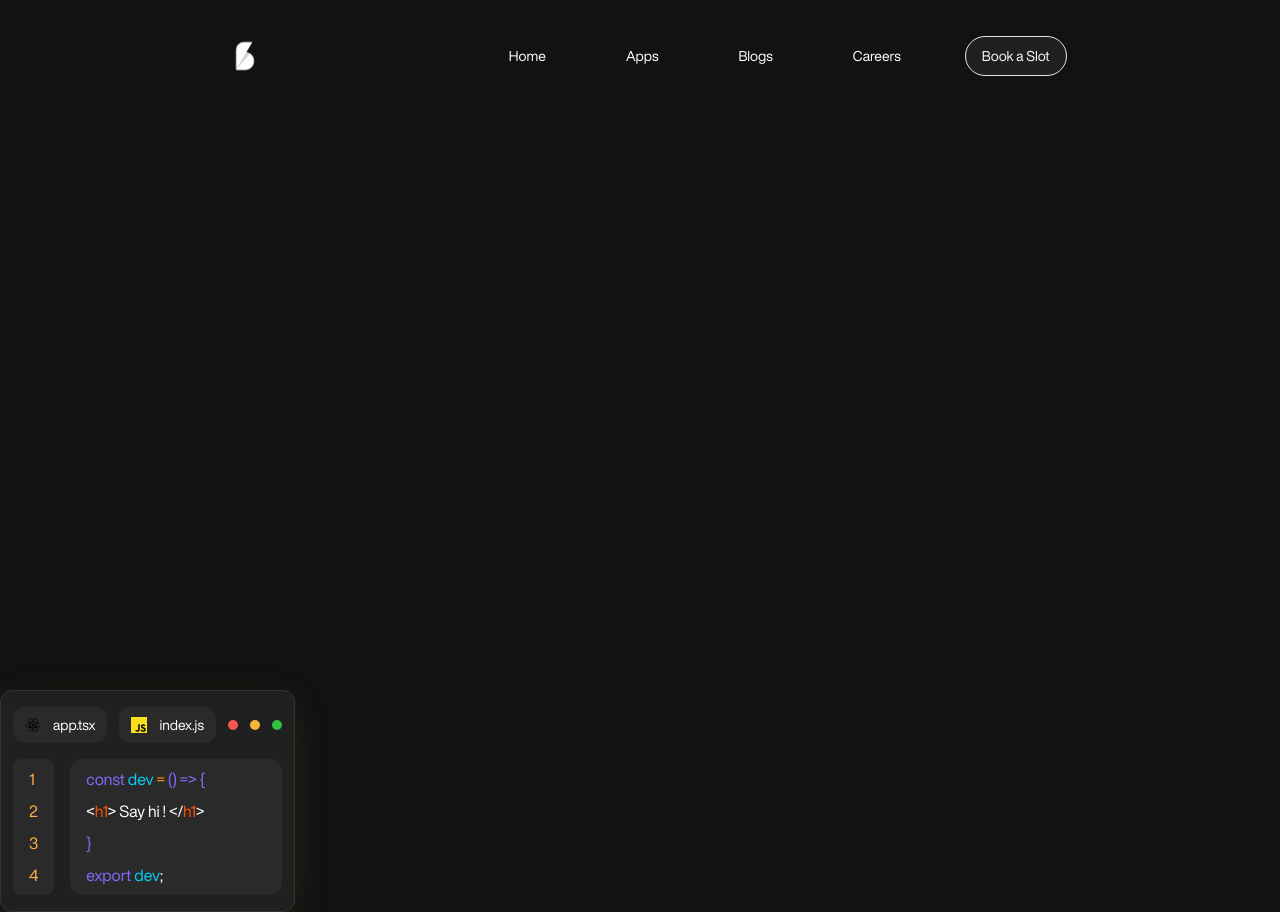
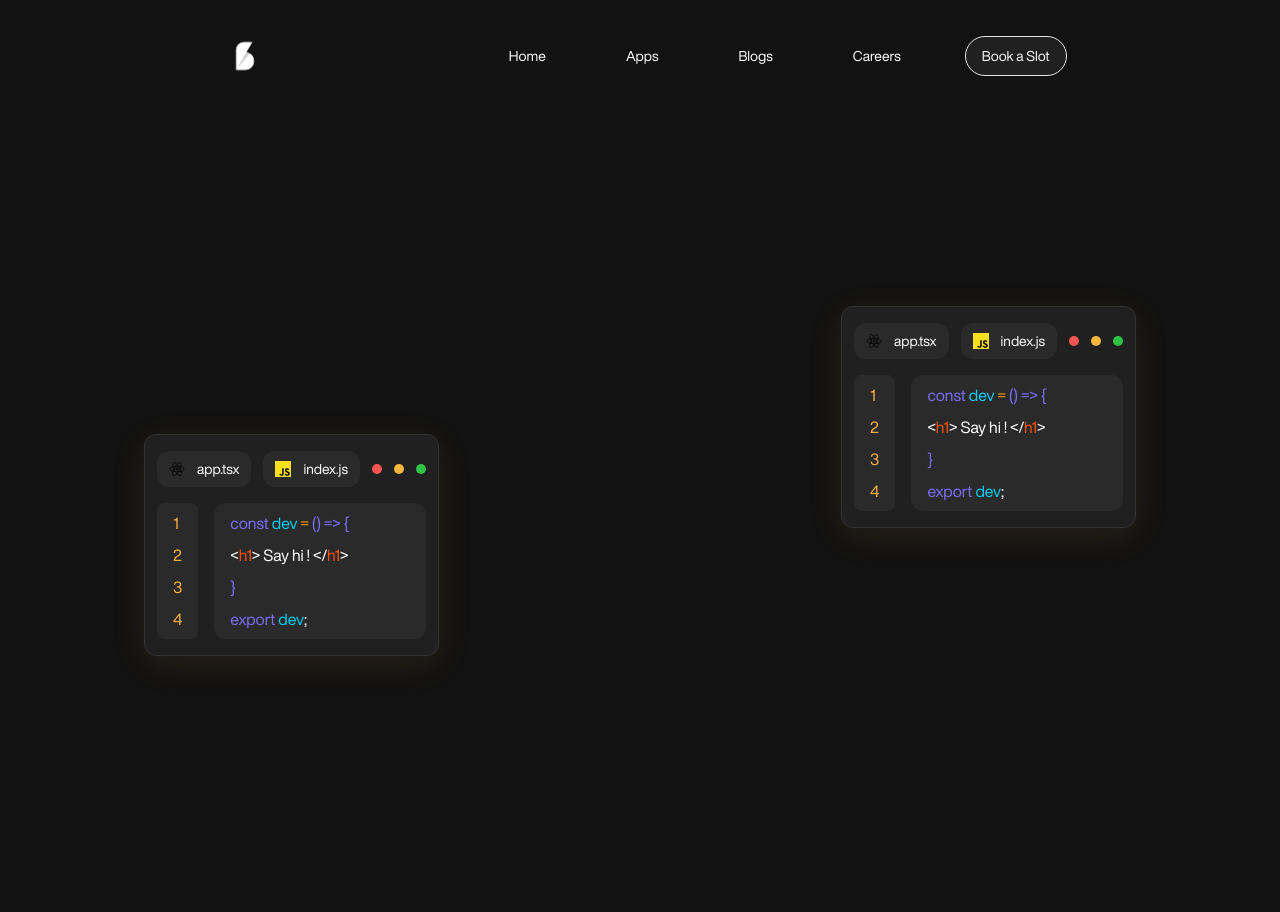
Before and after one commit to Blemense-Technologies/blemense-technologies, a Next.js app: page / in a window 1280 px wide. Built offline with nearby package versions, Linux system fonts and the light colour scheme.

Commit message:
Code Snippets Positioning improved

```diff
--- a/src/components/code-snippet.tsx
+++ b/src/components/code-snippet.tsx
@@ -2,9 +2,9 @@ import Image from "next/image";
 import ReactLogo from "../../public/logo-react.svg";
 import JSLogo from "../../public/logo-js.svg";
 
-export default function CodeSnippet() {
+export default function CodeSnippet(props: {classes : string}) {
     return (
-        <div className="absolute bottom-0 h-fit w-fit px-3 py-4 rounded-xl bg-[#202020] border border-[#333333] shadow-[0_8px_35px_rgb(239,170,58,0.1)]">
+        <div className={props.classes + ` h-fit w-fit px-3 py-4 rounded-xl bg-[#202020] border border-[#333333] shadow-[0_8px_35px_rgb(239,170,58,0.1)]`}>
             <div className="flex w-fit space-x-3 items-center">
                 <div className="bg-[#2A2A2A] px-3 flex items-center w-fit h-fit p-2 space-x-3 rounded-[12px]">
                     <Image
--- a/src/components/hero.tsx
+++ b/src/components/hero.tsx
@@ -6,7 +6,8 @@ import CodeSnippet from './code-snippet'
 export default function Hero() {
   return (
     <div className='relative h-screen w-full'>
-      <CodeSnippet />
+      <CodeSnippet classes='absolute bottom-64 left-36' />
+      <CodeSnippet classes='absolute bottom-96 right-36' />
     </div>
   )
 }
```
